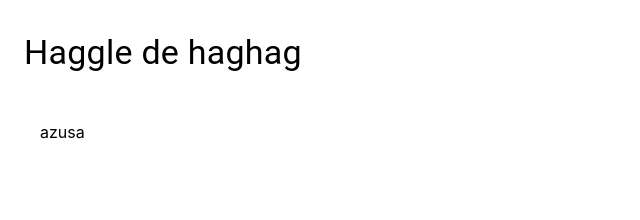
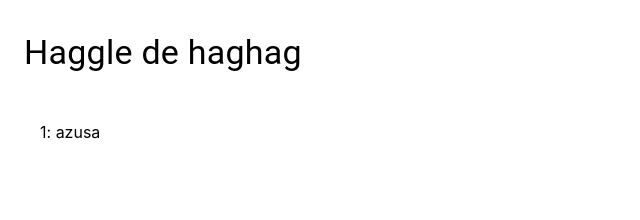
Before and after one commit to haggle-de-haghag/haggle-de-haghag, a React (Create React App) app in the folder web/: page / in a window 1280 px wide. Shown: the top 220 px of the page, without its empty margins (0-640 px from the left). Built offline with nearby package versions, Linux system fonts and the light colour scheme.

Commit message:
Rule View

```diff
--- a/web/src/App.tsx
+++ b/web/src/App.tsx
@@ -1,9 +1,10 @@
 import React from 'react';
 import './App.css';
-import {Box, Container, Typography} from "@material-ui/core/index";
+import {Box, Container, Grid, Typography} from "@material-ui/core/index";
 import ProvideInMemoryGameState from "./state/inMemory";
 import {ProvideUIState} from "./state/uiState";
 import RuleList from "./materialized/RuleList";
+import RuleView from "./materialized/RuleView";
 
 export default function App() {
   return (
@@ -13,7 +14,10 @@ export default function App() {
                   <Box my={4}>
                       <Typography variant="h4">Haggle de haghag</Typography>
                   </Box>
-                  <RuleList />
+                  <Grid container spacing={3}>
+                      <Grid item xs={4}><RuleList /></Grid>
+                      <Grid item><RuleView /></Grid>
+                  </Grid>
               </Container>
           </ProvideUIState>
       </ProvideInMemoryGameState>
--- a/web/src/component/RuleList.tsx
+++ b/web/src/component/RuleList.tsx
@@ -1,6 +1,7 @@
 import React from 'react';
-import {Box, List, ListItem} from "@material-ui/core/index";
+import {Avatar, Box, List, ListItem} from "@material-ui/core/index";
 import {Rule} from "../model";
+import {makeStyles} from "@material-ui/core/styles";
 
 interface Props {
     rules: Rule[];
@@ -12,7 +13,9 @@ export default function RuleList(props: Props) {
         <Box>
             <List>
                 {props.rules.map((rule) =>
-                    <ListItem button onClick={() => props.onRuleClick(rule)}>{rule.title}</ListItem>
+                    <ListItem button onClick={() => props.onRuleClick(rule)}>
+                        {rule.ruleNumber}: {rule.title}
+                    </ListItem>
                 )}
             </List>
         </Box>
--- /dev/null
+++ b/web/src/component/RuleView.tsx
@@ -0,0 +1,20 @@
+import React from 'react';
+import {Rule} from "../model";
+import {Avatar, Box, Grid, Typography} from "@material-ui/core/index";
+
+interface Props {
+    rule: Rule;
+}
+
+export default function RuleView(props: Props) {
+    const { rule } = props;
+    return <Grid container direction="column" spacing={2}>
+        <Grid item container spacing={2} alignItems="center">
+            <Grid item><Avatar>{rule.ruleNumber}</Avatar></Grid>
+            <Grid item><Typography variant="h3">{rule.title}</Typography></Grid>
+        </Grid>
+        <Grid item>
+            <Typography>{rule.text}</Typography>
+        </Grid>
+    </Grid>
+}
--- /dev/null
+++ b/web/src/materialized/RuleView.tsx
@@ -0,0 +1,16 @@
+import {useContext} from "react";
+import {GameStateContext} from "../state/gameState";
+import {UIStateContext} from "../state/uiState";
+import RuleViewComponent from '../component/RuleView';
+
+export default function RuleView() {
+    const [gameState, gsDispatch] = useContext(GameStateContext);
+    const [uiState, uiDispatch] = useContext(UIStateContext);
+
+    const ruleNumber = uiState.selectedRuleNumber;
+    const rule = ruleNumber == undefined
+        ? undefined
+        : gameState.rules.find((r) => r.ruleNumber == ruleNumber);
+
+    return rule ? <RuleViewComponent rule={rule} /> : null;
+}
--- a/web/src/state/inMemory.tsx
+++ b/web/src/state/inMemory.tsx
@@ -1,5 +1,6 @@
 import React, {Dispatch, useReducer} from 'react';
 import {GameAction, GameState, GameStateContext} from "./gameState";
+import {AccessType} from "../model";
 
 function reducer(state: GameState, action: GameAction): GameState {
     switch (action.type) {
@@ -12,8 +13,7 @@ function reducer(state: GameState, action: GameAction): GameState {
 }
 
 export default function ProvideInMemoryGameState(props: any) {
-    //@ts-ignore
-    const [state, dispatch] = useReducer(reducer, {
+    const initialState: GameState = {
         player: {
             id: 1,
             displayName: "azusa",
@@ -22,10 +22,15 @@ export default function ProvideInMemoryGameState(props: any) {
         players: [],
         rules: [{
             id: 1,
+            ruleNumber: 1,
             title: "azusa",
-            text: "azusa de azuazu"
+            text: "azusa de azuazu",
+            accessType: AccessType.ASSIGNED
         }],
-    }) as [GameState, Dispatch<GameAction>];
+    };
+
+    //@ts-ignore
+    const [state, dispatch] = useReducer(reducer, initialState) as [GameState, Dispatch<GameAction>];
 
     return <GameStateContext.Provider value={[state, dispatch]}>
         {props.children}
--- a/web/src/state/uiState.tsx
+++ b/web/src/state/uiState.tsx
@@ -13,6 +13,7 @@ interface SetSelectedRule {
 type UIAction = SetSelectedRule;
 
 function reducer(state: UIState, action: UIAction): UIState {
+    console.log(action);
     switch (action.type) {
         case 'SetSelectedRule':
             const { rule } = action;
```
